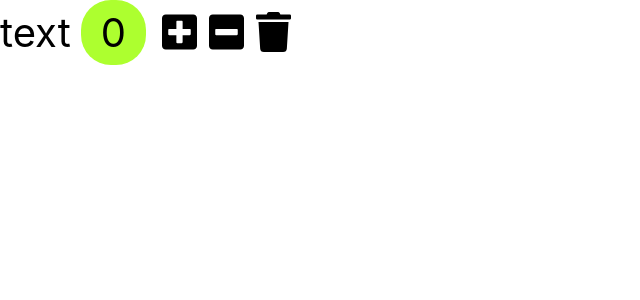
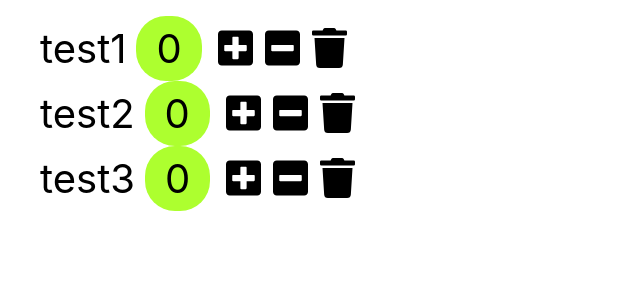
Before and after one commit to OhGyeongtaek/HabitTracker, a React (Create React App) app: page / in a window 1280 px wide. Shown: the top 300 px of the page, without its empty margins (0-640 px from the left). Built offline with nearby package versions, Linux system fonts and the light colour scheme.

Commit message:
Habits 기능 구현

```diff
--- a/src/app.jsx
+++ b/src/app.jsx
@@ -1,8 +1,8 @@
 import './app.css';
-import Habit from './components/habit';
+import Habits from './components/habits';
 
 function App() {
-  return (<Habit label="text"></Habit>);
+  return (<Habits></Habits>);
 }
 
 export default App;
--- a/src/components/habit.jsx
+++ b/src/components/habit.jsx
@@ -1,33 +1,24 @@
 import React, { Component } from 'react';
 
 class Habit extends Component {
-    plus = () => {
-        this.setState({ count : this.state.count + 1 });
-    }
-
-    minus = () => {
-        if (this.state.count === 0) return;
-
-        this.setState({ count : this.state.count -1 });
-    }
-
-    state = {
-        count : 0
-    }
+    plus = () => this.props.onPlus(this.props.habit)
+    minus = () => this.props.onMinus(this.props.habit)
+    delete = () => this.props.onDelete(this.props.habit)
 
     render() {
+        const { name, count } = this.props.habit;
         return (
             <li className="habit">
-                <span className="habit-label">{this.props.label}</span>
-                <span className="habit-count">{this.state.count}</span>
+                <span className="habit-label">{name}</span>
+                <span className="habit-count">{count}</span>
                 <button className="habit-button habit-plus" onClick={this.plus}>
                     <i className="fas fa-plus-square"></i>
                 </button>
                 <button className="habit-button habit-minus" onClick={this.minus}>
                     <i className="fas fa-minus-square"></i>
                 </button>
-                <button className="habit-button habit-trash">
-                    <i class="fas fa-trash"></i>
+                <button className="habit-button habit-trash" onClick={this.delete}>
+                    <i className="fas fa-trash"></i>
                 </button>
             </li>
         );
--- /dev/null
+++ b/src/components/habits.jsx
@@ -0,0 +1,57 @@
+import React, { Component } from 'react';
+import Habit from './habit';
+
+class Habits extends Component {
+    state = {
+        habits : [
+            { id: 1, name : "test1", count : 0 },
+            { id: 2, name : "test2", count : 0 },
+            { id: 3, name : "test3", count : 0 }
+        ]
+    }
+
+    plus = habit => {
+        const habits = [...this.state.habits];
+        const idx = habits.indexOf(habit);
+        habits[idx].count++;
+
+        this.setState({habits});
+    }
+
+    minus = habit => {
+        if (habit.count === 0) return;
+
+        const habits = [...this.state.habits];
+        const idx = habits.indexOf(habit);
+        habits[idx].count--;
+
+        this.setState({habits});
+    }
+
+    delete = habit => {
+        const habits = [...this.state.habits];
+        const idx = habits.indexOf(habit);
+        habits.splice(idx, 1);
+
+        this.setState({habits});
+    }
+
+    render() {
+        return (
+            <ul>
+                {
+                    this.state.habits.map(
+                        habit => <Habit key={habit.id}
+                                        habit={habit}
+                                        onPlus={this.plus}
+                                        onMinus={this.minus}
+                                        onDelete={this.delete}
+                                    ></Habit>
+                    )
+                }
+            </ul>
+        );
+    }
+}
+
+export default Habits;
```
